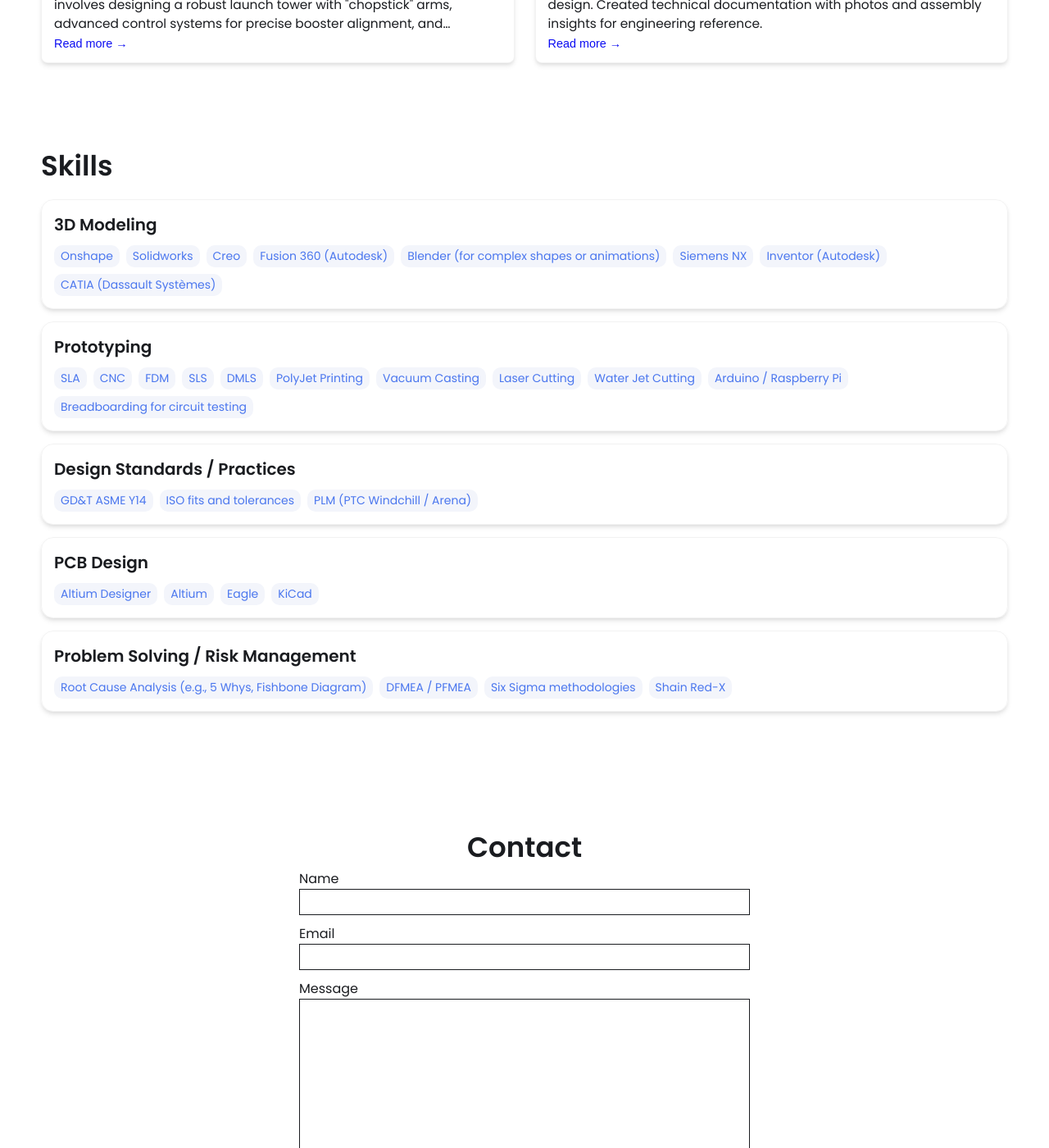
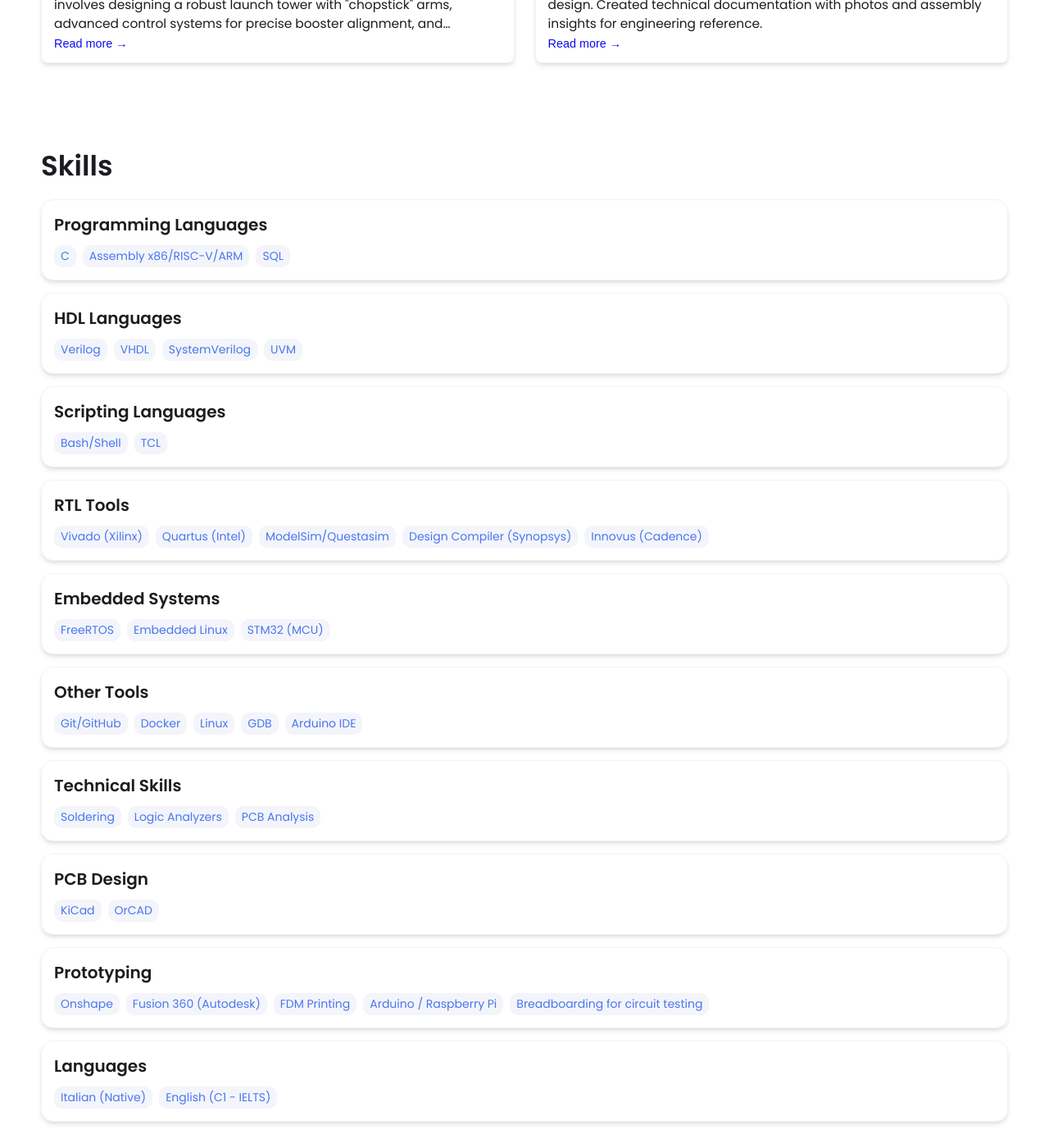
Before and after one commit to ilnerdchuck/ilnerdchuck.github.io, a Jekyll site: the page built from index.html, in a window 1280 px wide and 1400 px high, scrolled down 1449 px. Shown: the whole window at 82% size. Built offline with Jekyll 4.4.1, drawn with Linux system fonts in a browser that asks for light colours; some of the changed text lies outside the part shown.

Commit message:
add: template skills

```diff
--- a/_config.yml
+++ b/_config.yml
@@ -13,82 +13,90 @@
 name: Francesco Mignone
 headline: Embedded Systems Engineer
 description: >- # dont remove this line. this will ignore all new lines until the next section
-  Write an awesome intro and discuss your highlights and qualification. You can edit this
-  line in _config.yml. It will appear in your document head meta (for
-  Google search results) and in your feed.xml site description.
+  A very cool description
 
 # Place your profile image in /assets/images/profile-image/folder and edit the file name
-profile_image: ./assets/images/profile-image/avatar.jpeg
+profile_image: ./assets/images/profile-image/notion_avatar.jpg
 
 
 # Link your resume
 # You can place your resume in assets/resume/{resume.pdf or add external link such as pdf saved in google drive
-resume-url: https://drive.google.com/file/d/13Z3duVzh-gguPU5r03oJVEE6rV9rd3DS/view?usp=sharing # or /assets/resume/resume.pdf
-
+resume-url: ./assets/resume/Resume.pdf
 
 # Set up external links - this will show up as small icons next to your name.
 
 external-links:    # input only your own url slug. The icons with missing entries will not appear.
-  linkedin: test    # https://www.linkedin.com/in/{your url slug}
-  github: leea12    # https://github.com/{your url slug}
-  stackoverflow: test      # https://stackoverflow.com/users/{your url slug}
-  medium:            # https://medium.com/@{your url slug}
-  x-twitter:   # https://x.com/{your url slug}
-  threads:            # https://threads.net/@{your url slug}
-  instragram:       # https://instagram.com/{your url slug}
-  youtube:           # https://youtube.com/@{your url slug}
-  discord:            # https://discord.com/users/{your url slug}
-  bluesky:           # https://bsky.app/profile/{your url slug}
+  linkedin: francescomignone    # https://www.linkedin.com/in/{your url slug}
+  github: ilnerdchuck    # https://github.com/{your url slug}
+  # stackoverflow: test      # https://stackoverflow.com/users/{your url slug}
+  # medium:            # https://medium.com/@{your url slug}
+  x-twitter: ILNerdChuck   # https://x.com/{your url slug}
+  # threads:            # https://threads.net/@{your url slug}
+  instragram: ilnerdchuck      # https://instagram.com/{your url slug}
+  # youtube:           # https://youtube.com/@{your url slug}
+  discord: 169685374015242240            # https://discord.com/users/{your url slug}
+  # bluesky:           # https://bsky.app/profile/{your url slug}
 
 
 # Skills Section - Add the list of your Skills by categories/tools. The indentation for each level needs to be precise.
 skills:
-  - category: 3D Modeling
+  - category: Programming Languages
+    tools:
+    - C
+    - Assembly x86/RISC-V/ARM
+    - SQL
+  - category: HDL Languages
+    tools:
+    - Verilog
+    - VHDL
+    - SystemVerilog
+    - UVM
+  - category: Scripting Languages
+    tools:
+    - Bash/Shell
+    - TCL
+  - category: RTL Tools
+    tools:
+    - Vivado (Xilinx)
+    - Quartus (Intel)
+    - ModelSim/Questasim
+    - Design Compiler (Synopsys)
+    - Innovus (Cadence)
+  - category: Embedded Systems
+    tools:
+    - FreeRTOS
+    - Embedded Linux
+    - STM32 (MCU)
+  - category: Other Tools
+    tools:
+    - Git/GitHub
+    - Docker
+    - Linux
+    - GDB
+    - Arduino IDE
+  - category: Technical Skills
+    tools:
+    - Soldering
+    - Logic Analyzers
+    - PCB Analysis
+  - category: PCB Design
+    tools:
+    - KiCad
+    - OrCAD
+  - category: Prototyping
     tools:
     - Onshape
-    - Solidworks
-    - Creo
     - Fusion 360 (Autodesk)
-    - Blender (for complex shapes or animations)
-    - Siemens NX
-    - Inventor (Autodesk)
-    - CATIA (Dassault Systèmes)
-  - category: Prototyping
-    tools:
-    - SLA
-    - CNC
-    - FDM
-    - SLS
-    - DMLS
-    - PolyJet Printing
-    - Vacuum Casting
-    - Laser Cutting
-    - Water Jet Cutting
+    - FDM Printing
     - Arduino / Raspberry Pi
     - Breadboarding for circuit testing
-  - category: Design Standards / Practices
+  - category: Languages
     tools:
-    - GD&T ASME Y14
-    - ISO fits and tolerances
-    - PLM (PTC Windchill / Arena)
-  - category: PCB Design
-    tools:
-    - Altium Designer
-    - Altium
-    - Eagle
-    - KiCad
-  - category: Problem Solving / Risk Management
-    tools:
-    - Root Cause Analysis (e.g., 5 Whys, Fishbone Diagram)
-    - DFMEA / PFMEA
-    - Six Sigma methodologies
-    - Shain Red-X
-
+    - Italian (Native)
+    - English (C1 - IELTS)
 
 # Contact Form Setup. Setup an account and copy over the key. When someone fills out the form, it will be received in your email.
-formspree-key:   https://formspree.io/f/{8-digit key}
-
-
+formspree-key:   https://formspree.io/f/meorkzrk
 
 # Active theme (Updatethis to switch themes). Make sure to keep the indentation the samne.
 colors: # this is the basic theme
```
Also changed, not shown: README.md, assets/images/profile-image/default_avatar.jpg (added), assets/images/profile-image/notion_avatar.jpg (added), 1 other file.
